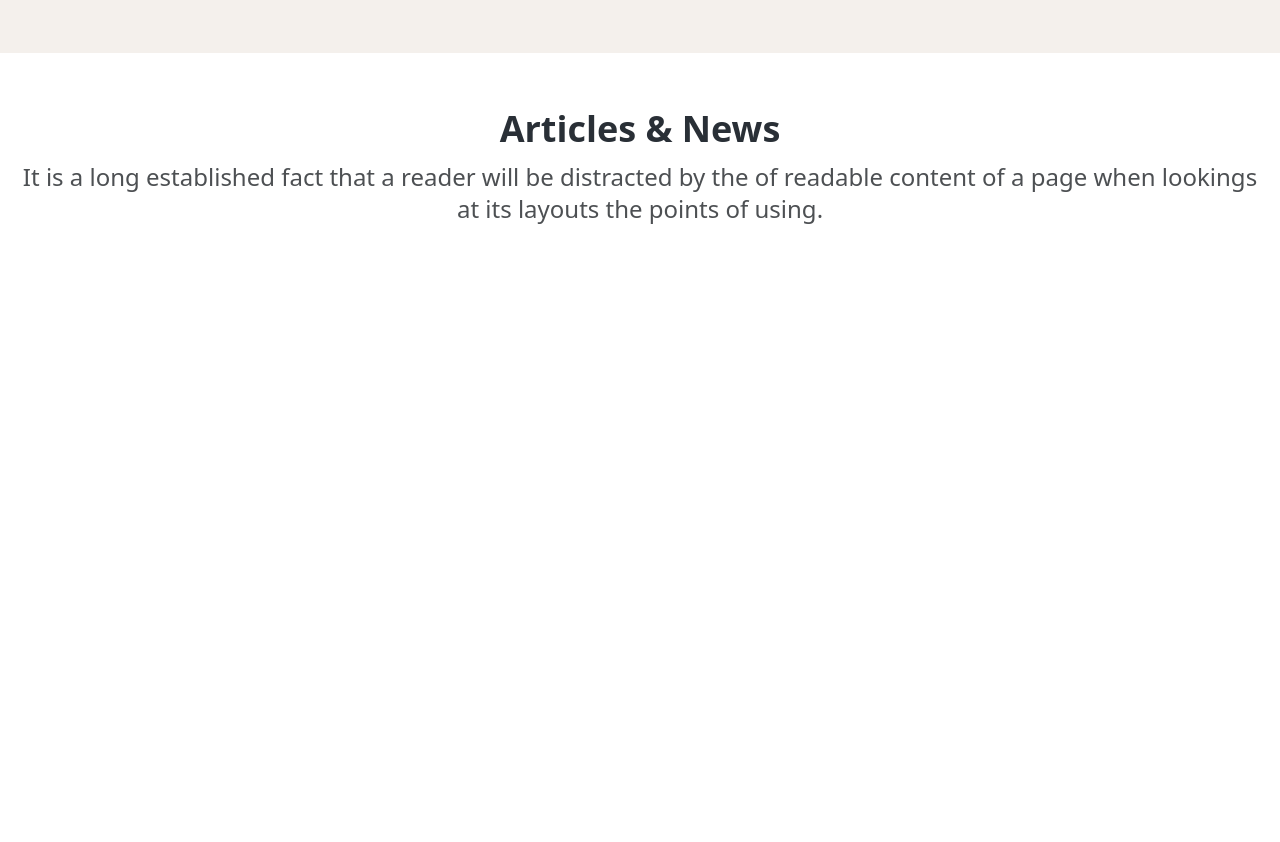
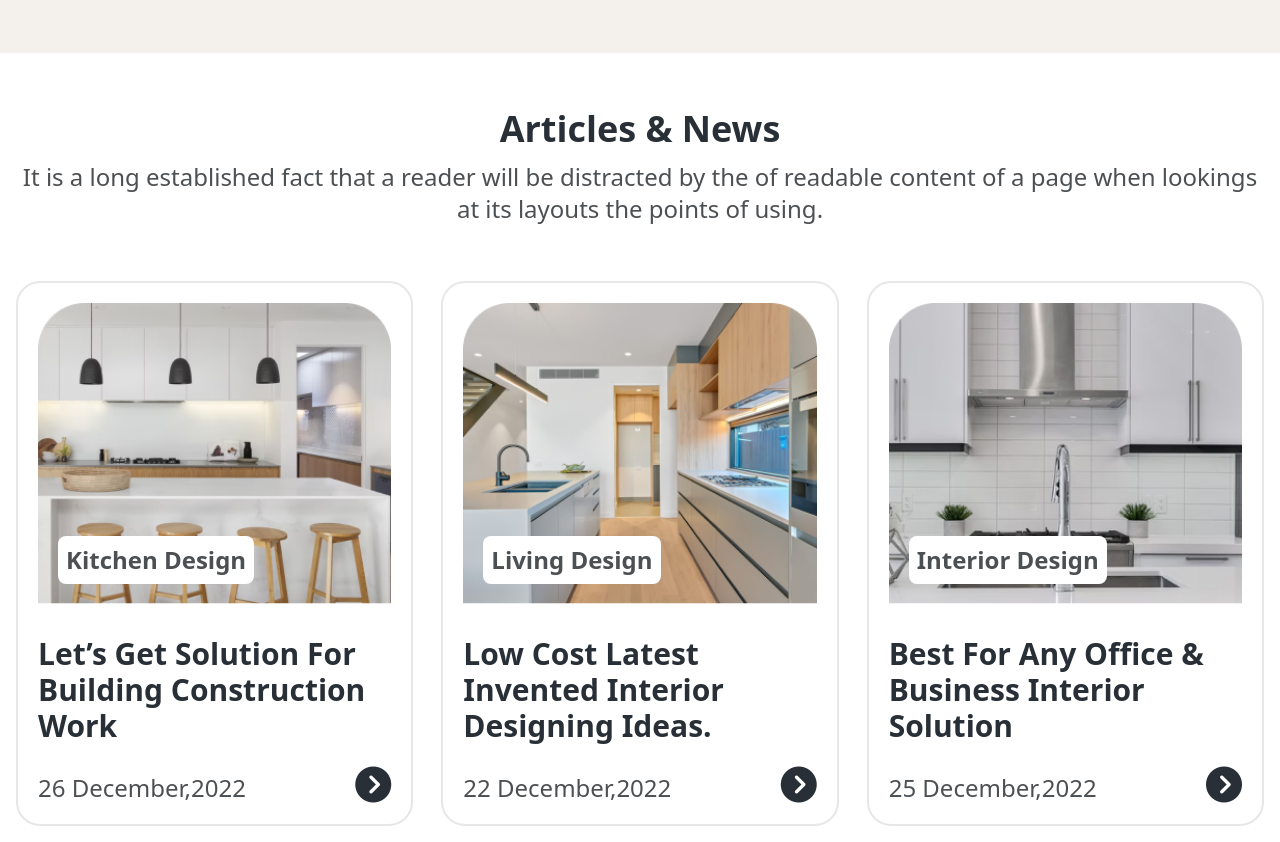
Before and after one commit to alimuhammeddev/Interno, a plain HTML site: page index.html in a window 1280 px wide. Shown: the part 4436-5278 px from the top of the page. Before the commit the page ends 4677 px from the top, so only its background shows below. Drawn offline with nearby package versions, Linux system fonts and the light colour scheme.

Commit message:
finished working on article and news

```diff
--- a/index.html
+++ b/index.html
@@ -341,7 +341,83 @@
                     It is a long established fact that a reader will be distracted by the of readable content of a page when lookings at its layouts the points of using.
                 </p>
             </div>
-            <div class="grid grid-cols-1 md:grid-cols-3 lg:grid-cols-3"></div>
+            <div class="grid grid-cols-1 md:grid-cols-3 lg:grid-cols-3 gap-7 mt-7 lg:mt-14">
+                <div class="p-5 border-[#E7E7E7] border-2 rounded-3xl hover:bg-[#F4F0EC] transition ease-out duration-700 cursor-pointer">
+                    <div class="relative">
+                        <img src="/images/Image (7).png" alt="Your Image" class="w-full h-auto">
+                        <div>
+                            <div class="absolute bottom-5 left-5">
+                                <h1 class="lg:text-2xl text-base font-semibold text-[#4D5053] bg-[#FFFFFF] w-fit p-2 rounded-lg">
+                                    Kitchen Design
+                                </h1>
+                            </div>
+                        </div>
+                    </div>
+                    <div>
+                        <h3 class="lg:text-3xl text-2xl text-[#292F36] lg:mt-8 mt-4 font-semibold">
+                            Let’s Get Solution For Building Construction Work
+                        </h3>
+                    </div>
+                    <div class="flex items-center justify-between mt-5">
+                        <h1 class="text-[#4D5053] text-sm lg:text-2xl mt-2">
+                            26 December,2022
+                        </h1>
+                        <div class="lg:text-2xl">
+                            <i class="fa-solid fa-circle-chevron-right fa-xl" style="color: #292F36;"></i>
+                        </div>
+                    </div>
+                </div>
+                <div class="p-5 border-[#E7E7E7] border-2 rounded-3xl hover:bg-[#F4F0EC] transition ease-out duration-700 cursor-pointer">
+                    <div class="relative">
+                        <img src="/images/Image (8).png" alt="Your Image" class="w-full h-auto">
+                        <div>
+                            <div class="absolute bottom-5 left-5">
+                                <h1 class="lg:text-2xl text-base font-semibold text-[#4D5053] bg-[#FFFFFF] w-fit p-2 rounded-lg">
+                                    Living Design
+                                </h1>
+                            </div>
+                        </div>
+                    </div>
+                    <div>
+                        <h3 class="lg:text-3xl text-2xl text-[#292F36] lg:mt-8 mt-4 font-semibold">
+                            Low Cost Latest Invented Interior Designing Ideas.
+                        </h3>
+                    </div>
+                    <div class="flex items-center justify-between mt-5">
+                        <h1 class="text-[#4D5053] text-sm lg:text-2xl mt-2">
+                            22 December,2022
+                        </h1>
+                        <div class="lg:text-2xl">
+                            <i class="fa-solid fa-circle-chevron-right fa-xl" style="color: #292F36;"></i>
+                        </div>
+                    </div>
+                </div>
+                <div class="p-5 border-[#E7E7E7] border-2 rounded-3xl hover:bg-[#F4F0EC] transition ease-out duration-700 cursor-pointer">
+                    <div class="relative">
+                        <img src="/images/Image (6).png" alt="Your Image" class="w-full h-auto">
+                        <div>
+                            <div class="absolute bottom-5 left-5">
+                                <h1 class="lg:text-2xl text-base font-semibold text-[#4D5053] bg-[#FFFFFF] w-fit p-2 rounded-lg">
+                                    Interior Design
+                                </h1>
+                            </div>
+                        </div>
+                    </div>
+                    <div>
+                        <h3 class="lg:text-3xl text-2xl text-[#292F36] lg:mt-8 mt-4 font-semibold">
+                            Best For Any Office & Business Interior Solution
+                        </h3>
+                    </div>
+                    <div class="flex items-center justify-between mt-5">
+                        <h1 class="text-[#4D5053] text-sm lg:text-2xl mt-2">
+                            25 December,2022
+                        </h1>
+                        <div class="lg:text-2xl">
+                            <i class="fa-solid fa-circle-chevron-right fa-xl" style="color: #292F36;"></i>
+                        </div>
+                    </div>
+                </div>
+            </div>
         </div>
     </div>
 
```
